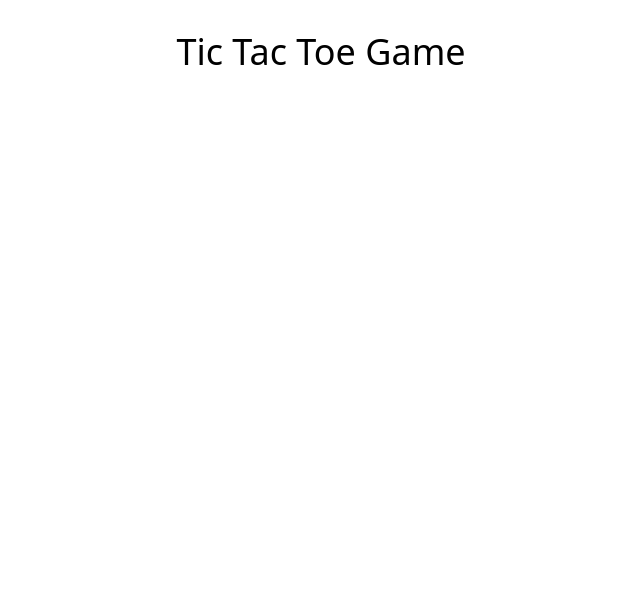
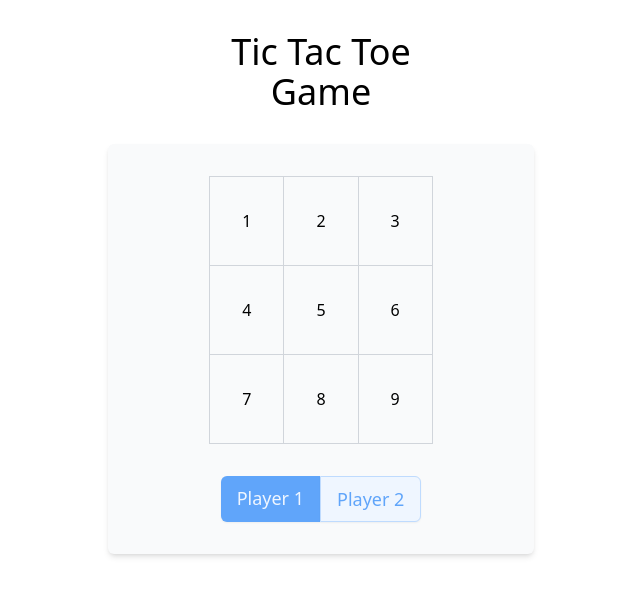
Before and after one commit to mohammad-zrar/react-tic-tac-toe, a React (Vite) app: page / in a window 1280 px wide. Shown: the top 596 px of the page, without its empty margins (319-959 px from the left). Built offline with nearby package versions, Linux system fonts and the light colour scheme.

Commit message:
create main card and table with player section

```diff
--- a/src/App.tsx
+++ b/src/App.tsx
@@ -1,10 +1,57 @@
+import { useState } from "react";
+
 export default function App() {
+  const winnerCells: number[][] = [
+    [1, 2, 3],
+    [4, 5, 6],
+    [7, 8, 9],
+    [1, 4, 7],
+    [2, 5, 8],
+    [3, 6, 9],
+    [1, 5, 9],
+    [3, 5, 7],
+  ];
+
+  const [player1FilledCells, setPlayer1FilledCelles] = useState<number[]>([]);
+  const [player2FilledCells, setPlayer2FilledCelles] = useState<number[]>([]);
+
   return (
     <div>
       <header>
-        <h1 className="text-4xl text-center mt-8">Tic Tac Toe Game</h1>
+        <h1 className="text-4xl text-center mt-8">
+          Tic Tac Toe <br /> Game
+        </h1>
       </header>
-      <main></main>
+      <main>
+        <div className="w-1/3 bg-gray-50   mx-auto p-8 my-8 shadow-md rounded-md">
+          <table className="mx-auto border border-gray-300">
+            <tr className="border border-gray-300">
+              <td className="p-8 border border-gray-300">1</td>
+              <td className="p-8 border border-gray-300">2</td>
+              <td className="p-8 border border-gray-300">3</td>
+            </tr>
+            <tr className="border border-gray-300">
+              <td className="p-8 border border-gray-300">4</td>
+              <td className="p-8 border border-gray-300">5</td>
+              <td className="p-8 border border-gray-300">6</td>
+            </tr>
+            <tr className="border border-gray-300">
+              <td className="p-8 border border-gray-300">7</td>
+              <td className="p-8 border border-gray-300">8</td>
+              <td className="p-8 border border-gray-300">9</td>
+            </tr>
+          </table>
+
+          <section className="flex justify-center  mt-8">
+            <div className="bg-blue-400 shadow-sm  py-2 px-4 rounded-tl-md rounded-bl-md">
+              <p className="text-lg text-blue-50">Player 1</p>
+            </div>
+            <div className="bg-blue-50 shadow-sm border border-blue-200 py-2 px-4 rounded-tr-md rounded-br-md">
+              <p className="text-lg text-blue-400">Player 2</p>
+            </div>
+          </section>
+        </div>
+      </main>
     </div>
   );
 }
```
